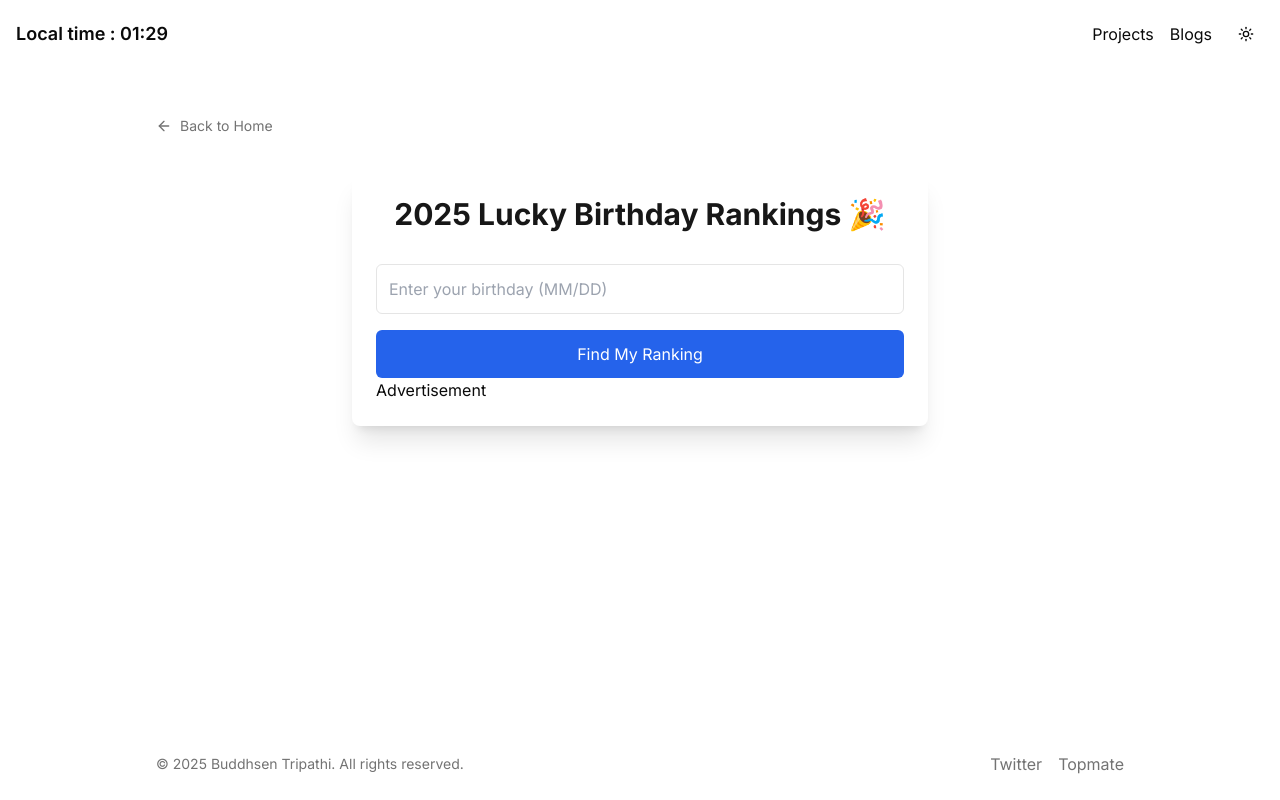
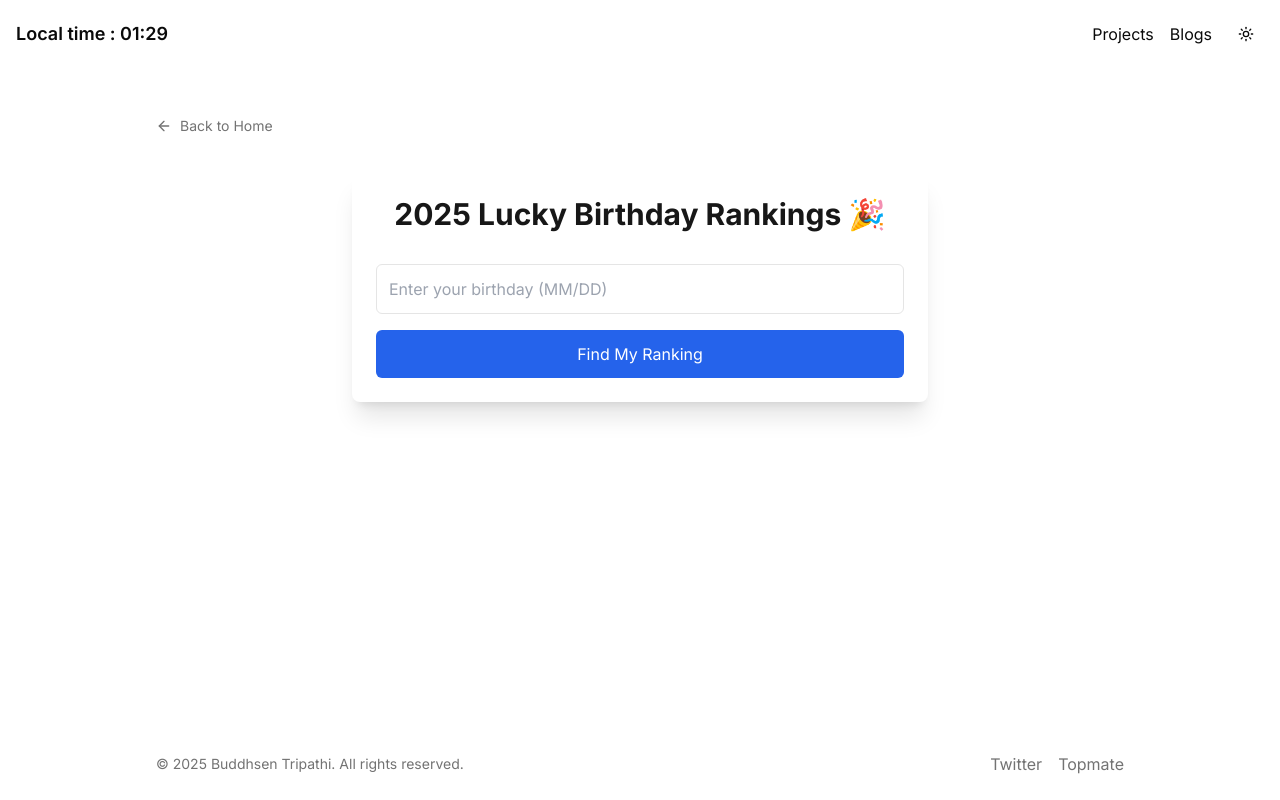
Before and after one commit to Buddhsen-tripathi/Portfolio, a Next.js app in the folder 2.0/: page /2025-birthday-rankings in a window 1280 px wide. Built offline with nearby package versions, Linux system fonts and the light colour scheme.

Commit message:
minor fix

```diff
--- a/2.0/app/2025-birthday-rankings/page.tsx
+++ b/2.0/app/2025-birthday-rankings/page.tsx
@@ -4,7 +4,6 @@ import { useState, useRef } from "react";
 import { birthdayRankings, defaultRanking } from "./rankings";
 import { ArrowLeft } from "lucide-react";
 import Link from "next/link";
-import AdComponent from "@/components/AdComponent";
 
 interface Ranking {
     date: string;
@@ -95,7 +94,6 @@ const BirthdayRankings = () => {
                             </div>
                         </div>
                     )}
-                    <AdComponent/>
                 </div>
             </div>
         </div>
```
